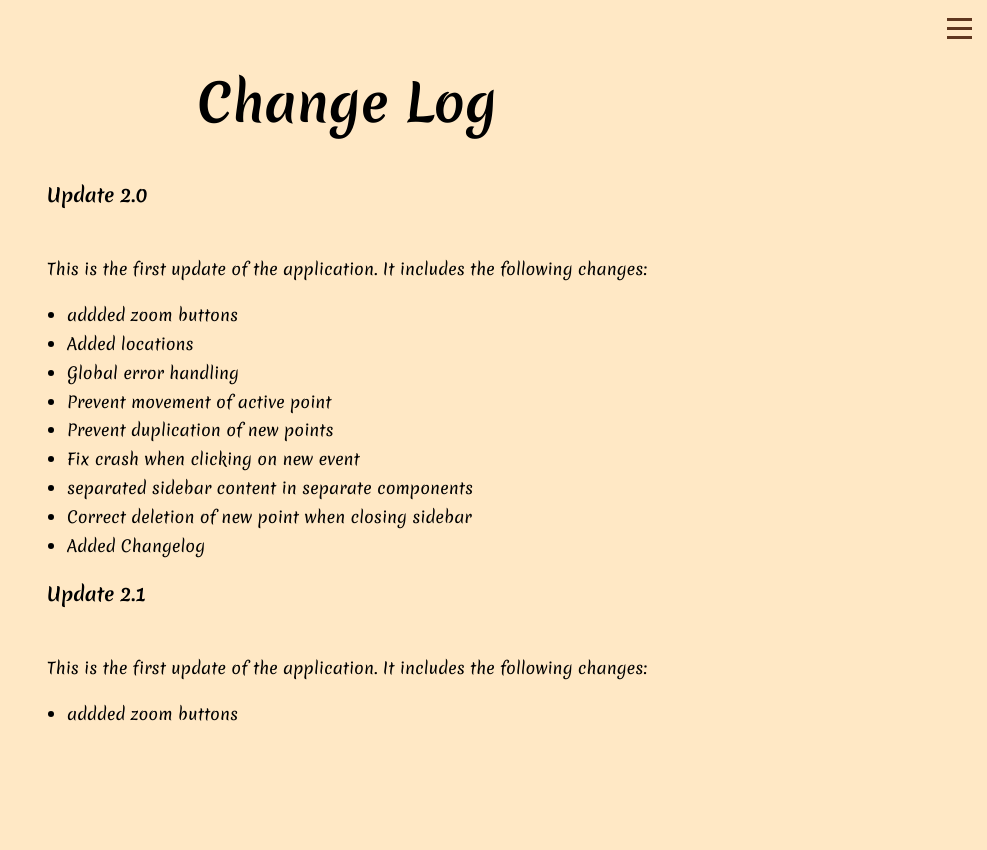
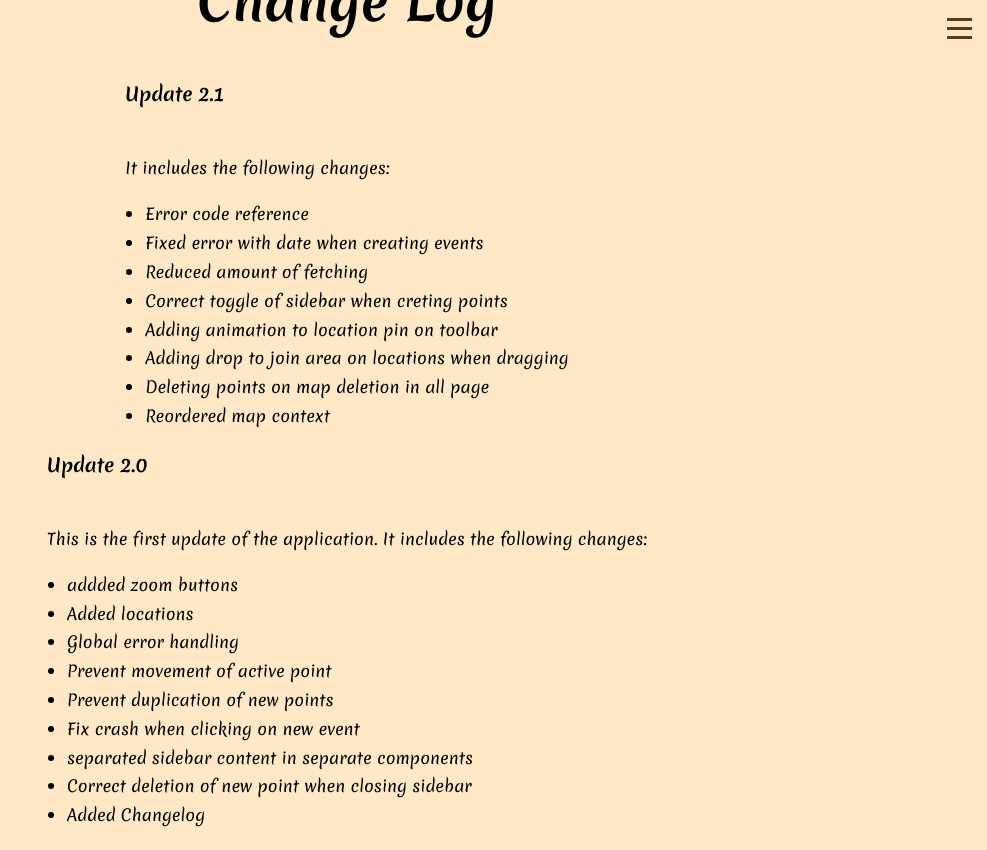
Before and after one commit to 5e-Cleric/history-map, a React (Vite) app: page /changelog in a window 1280 px wide. Shown: the whole page, without its empty margins (293-1280 px from the left). Before the commit the page ends 800 px from the top, so only its background shows below. Built offline with nearby package versions, Linux system fonts and the light colour scheme.

Commit message:
final things of the update

```diff
--- a/src/pages/changelog/Changelog.jsx
+++ b/src/pages/changelog/Changelog.jsx
@@ -21,14 +21,40 @@ const Changelog = () => {
 				</div>
 				<h1>Change Log</h1>
 				<div className="card">
+					<h3>Update 2.1</h3>
+
+					<br />
+					<br />
+
+					<p>
+						It includes the following changes:
+						<ul>
+							<li>Error code reference</li>
+							<li>Fixed error with date when creating events</li>
+							<li>Reduced amount of fetching</li>
+							<li>
+								Correct toggle of sidebar when creting points
+							</li>
+							<li>Adding animation to location pin on toolbar</li>
+							<li>
+								Adding drop to join area on locations when
+								dragging
+							</li>
+							<li>Deleting points on map deletion in all page</li>
+							<li>Reordered map context</li>
+						</ul>
+					</p>
+					<hr />
+				</div>
+				<div className="card">
 					<h3>Update 2.0</h3>
 
 					<br />
 					<br />
 
 					<p>
-                        This is the first update of the application. It includes the following changes:
-
+						This is the first update of the application. It includes
+						the following changes:
 						<ul>
 							<li>addded zoom buttons</li>
 							<li>Added locations</li>
@@ -36,27 +62,16 @@ const Changelog = () => {
 							<li>Prevent movement of active point</li>
 							<li>Prevent duplication of new points</li>
 							<li>Fix crash when clicking on new event</li>
-                            <li>separated sidebar content in separate components</li>
-                            <li>Correct deletion of new point when closing sidebar</li>
+							<li>
+								separated sidebar content in separate components
+							</li>
+							<li>
+								Correct deletion of new point when closing
+								sidebar
+							</li>
 							<li>Added Changelog</li>
 						</ul>
 					</p>
-                    <hr />
-				</div>
-				<div className="card">
-					<h3>Update 2.1</h3>
-
-					<br />
-					<br />
-
-                    <p>
-                        This is the first update of the application. It includes the following changes:
-
-                        <ul>
-                            <li>addded zoom buttons</li>
-                        </ul>
-                    </p>
-
 				</div>
 			</main>
 		</div>
--- a/src/pages/create/Create.jsx
+++ b/src/pages/create/Create.jsx
@@ -29,11 +29,9 @@ function Create() {
 			const pattern = /\.\w+$/;
 			const isLink = pattern.test(map);
 
-			console.log(map);
 			if (!map || !isLink) {
 				return 'default';
 			}
-			console.log(map);
 			return map;
 		};
 
```
Lines whose indentation alone changed are shown as unchanged.
